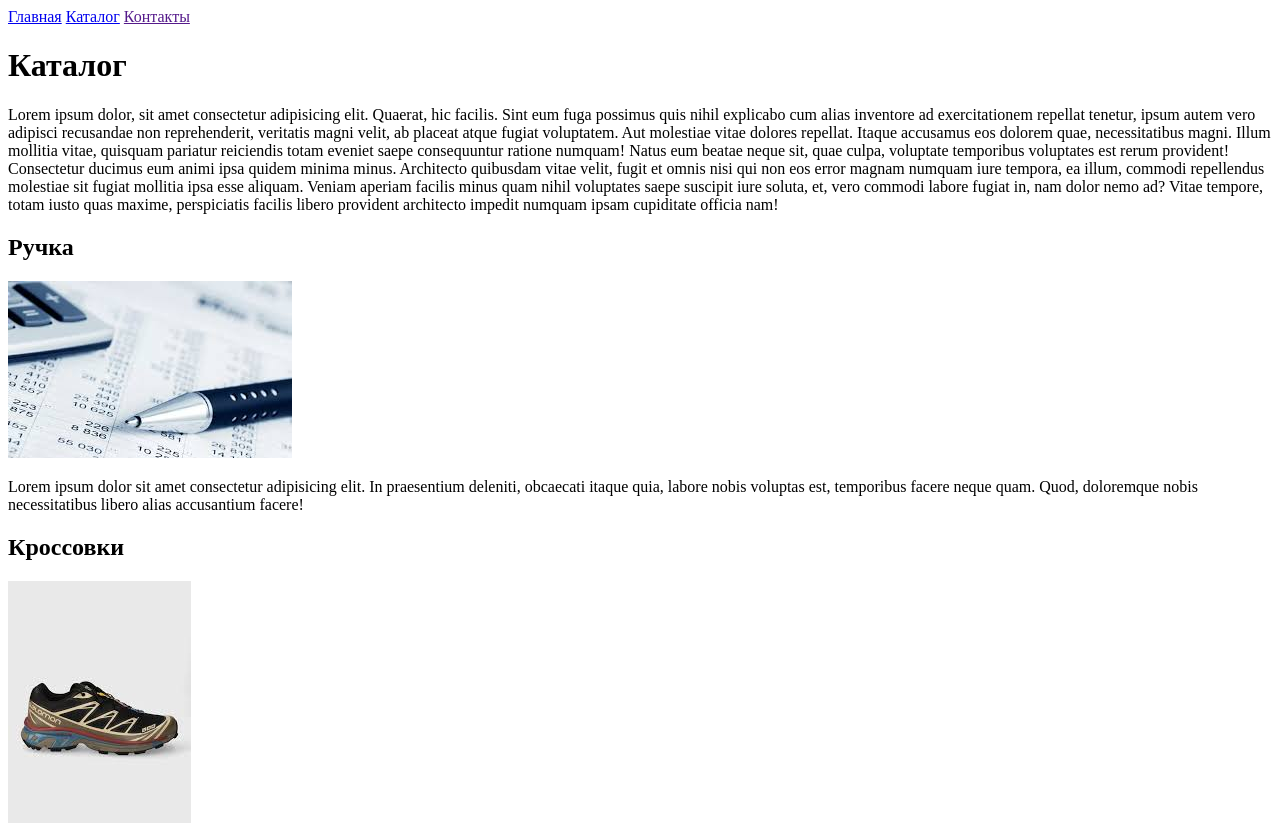
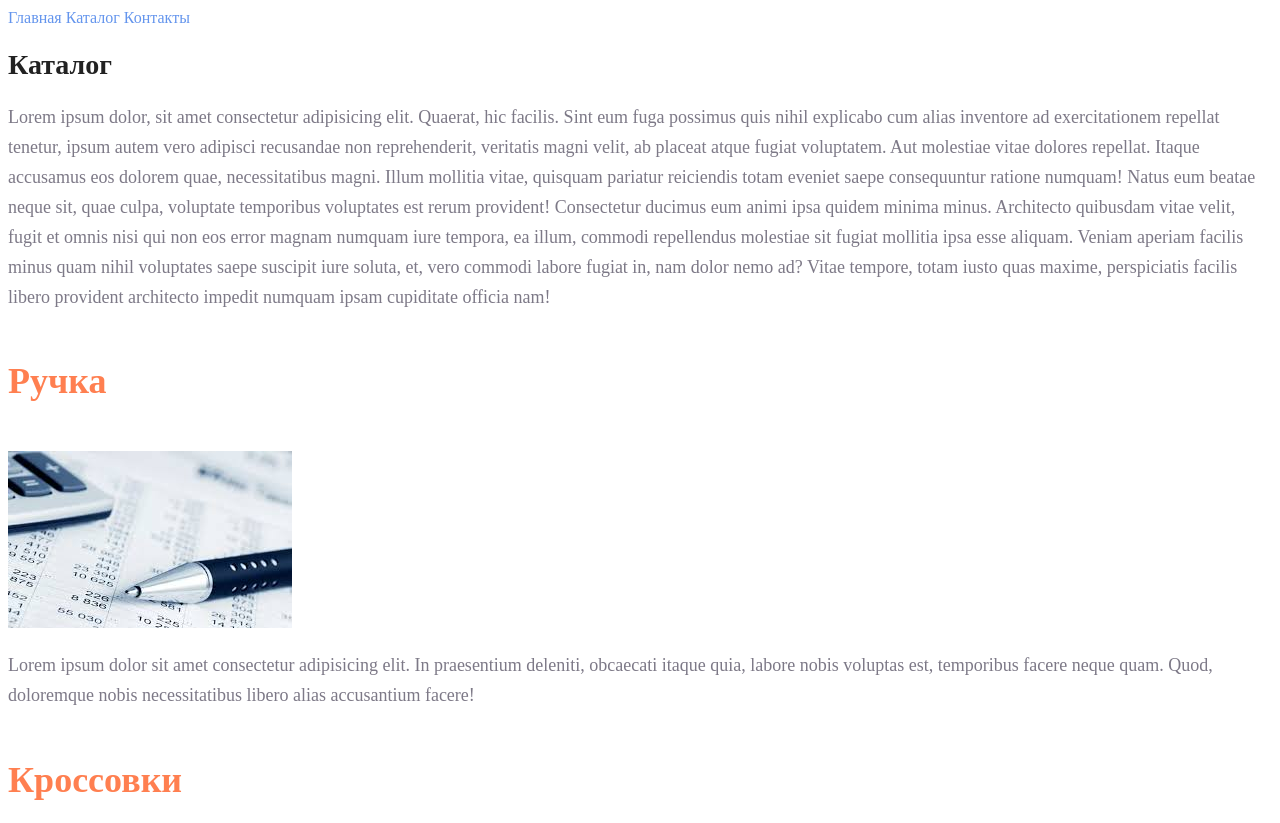
Before and after one commit to Konstantin7474/HTML_CSS_HW, a plain HTML site: page catalog/catalog.html in a window 1280 px wide. Shown: the top 823 px of the page. Drawn offline with Linux system fonts and the light colour scheme.

Commit message:
Add_hw_files

```diff
--- a/catalog/catalog.html
+++ b/catalog/catalog.html
@@ -3,12 +3,15 @@
   <head>
     <meta charset="UTF-8" />
     <meta name="viewport" content="width=device-width, initial-scale=1.0" />
+    <link rel="stylesheet" href="../style.css" />
     <title>Document</title>
   </head>
   <body>
-    <a href="../index.html">Главная</a>
-    <a href="catalog.html">Каталог</a>
-    <a href="">Контакты</a>
+    <div class="link_class">
+      <a href="../index.html">Главная</a>
+      <a href="#">Каталог</a>
+      <a href="">Контакты</a>
+    </div>
     <h1>Каталог</h1>
     <p>
       Lorem ipsum dolor, sit amet consectetur adipisicing elit. Quaerat, hic
--- /dev/null
+++ b/style.css
@@ -0,0 +1,34 @@
+
+
+a {
+    text-decoration: none;
+}
+
+.link_class a {
+    color: cornflowerblue;
+    font-size: 16px;
+    line-height: 20px;
+}
+
+h1 {
+    color: #222222;
+    font-size: 28px;
+    line-height: 36px;
+    font-weight: bold;
+}
+
+h2 {
+    color: coral;
+    font-style: normal;
+    font-weight: 700;
+    font-size: 36px;
+    line-height: 80px;
+}
+
+p {
+    font-style: normal;
+    font-weight: 300;
+    font-size: 18px;
+    line-height: 30px;
+    color: #7D7987;
+}
```
Also changed, not shown: index.html (+6 -3 lines).
